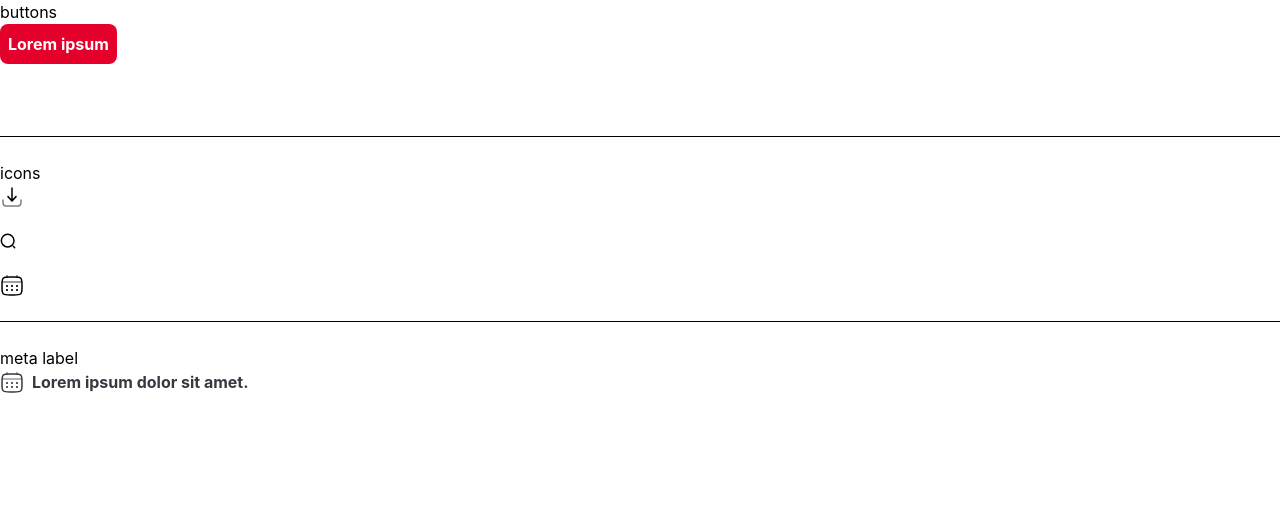
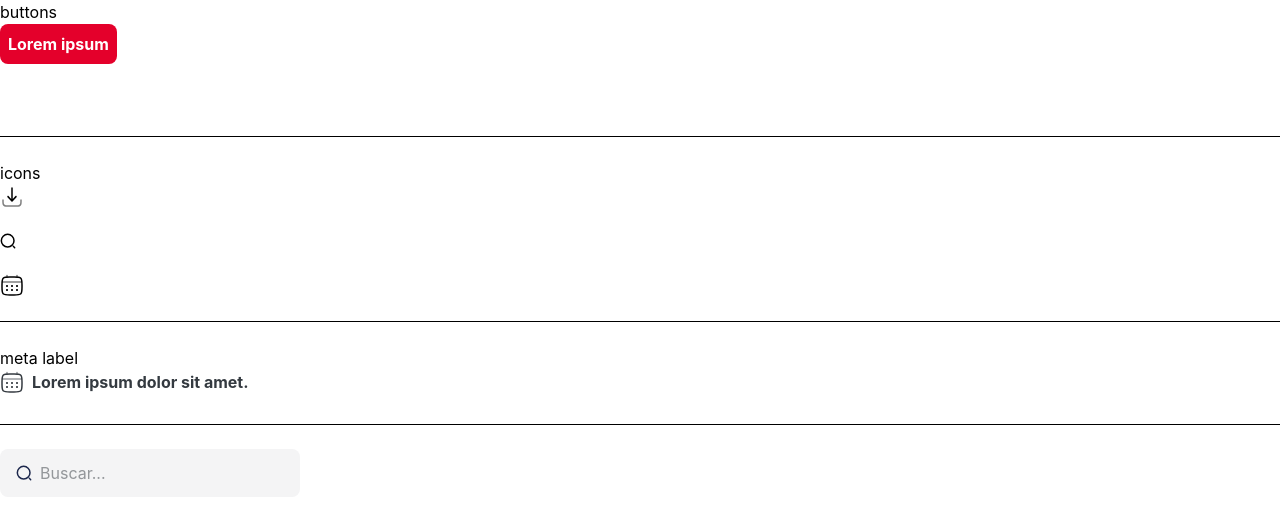
Before and after one commit to simon8x/mindata-challenge, an Angular app: page /ui-kit in a window 1280 px wide. Shown: the top 520 px of the page. Built offline with nearby package versions, Linux system fonts and the light colour scheme; a web font is replaced by a local one.

Commit message:
feat: add search-input component

```diff
--- /dev/null
+++ b/src/app/components/search-input/search-input.component.css
@@ -0,0 +1,21 @@
+@reference "../../../styles.css";
+:host {
+  display: contents;
+}
+.search-input {
+  @apply inline-flex items-center gap-2;
+  @apply bg-surface rounded-card px-4 py-3 w-full;
+  @variant md {
+    @apply max-w-[18.75rem];
+  }
+}
+.search-input__label {
+  @apply sr-only;
+}
+.search-input__icon {
+  @apply text-icon;
+}
+.search-input__field {
+  @apply flex-1 border-0 bg-transparent;
+  @apply font-sans text-body text-copy;
+}
--- /dev/null
+++ b/src/app/components/search-input/search-input.component.html
@@ -0,0 +1,9 @@
+<label class="search-input">
+  <span class="search-input__label">{{ labelText() }}</span>
+  <app-icon class="search-input__icon" name="search" [size]="16" />
+  <input
+    class="search-input__field"
+    type="search"
+    [placeholder]="placeholder()"
+  />
+</label>
--- /dev/null
+++ b/src/app/components/search-input/search-input.component.ts
@@ -0,0 +1,13 @@
+import { Component, input } from '@angular/core';
+import { IconComponent } from '../icon/icon.component';
+
+@Component({
+  selector: 'app-search-input',
+  imports: [IconComponent],
+  templateUrl: './search-input.component.html',
+  styleUrl: './search-input.component.css'
+})
+export class SearchInputComponent {
+  readonly labelText = input.required<string>();
+  readonly placeholder = input<string>('');
+}
--- a/src/app/pages/ui-kit/ui-kit.component.html
+++ b/src/app/pages/ui-kit/ui-kit.component.html
@@ -24,3 +24,8 @@
     <h3>meta label</h3>
     <app-meta-label text="Lorem ipsum dolor sit amet." icon="calendar" />
 </div>
+<br/><hr/><br/>
+<div>
+    <app-search-input labelText="Buscar" placeholder="Buscar..." />
+</div>
+<br/><hr/><br/>
--- a/src/app/pages/ui-kit/ui-kit.component.ts
+++ b/src/app/pages/ui-kit/ui-kit.component.ts
@@ -2,10 +2,11 @@ import { Component } from '@angular/core';
 import { ButtonComponent } from '../../components/button/button.component';
 import { IconComponent } from "../../components/icon/icon.component";
 import { MetaLabelComponent } from '../../components/meta-label/meta-label.component';
+import { SearchInputComponent } from '../../components/search-input/search-input.component';
 
 @Component({
   selector: 'app-ui-kit',
-  imports: [ButtonComponent, IconComponent, MetaLabelComponent],
+  imports: [ButtonComponent, IconComponent, MetaLabelComponent, SearchInputComponent],
   templateUrl: './ui-kit.component.html',
   styleUrl: './ui-kit.component.css'
 })
```
